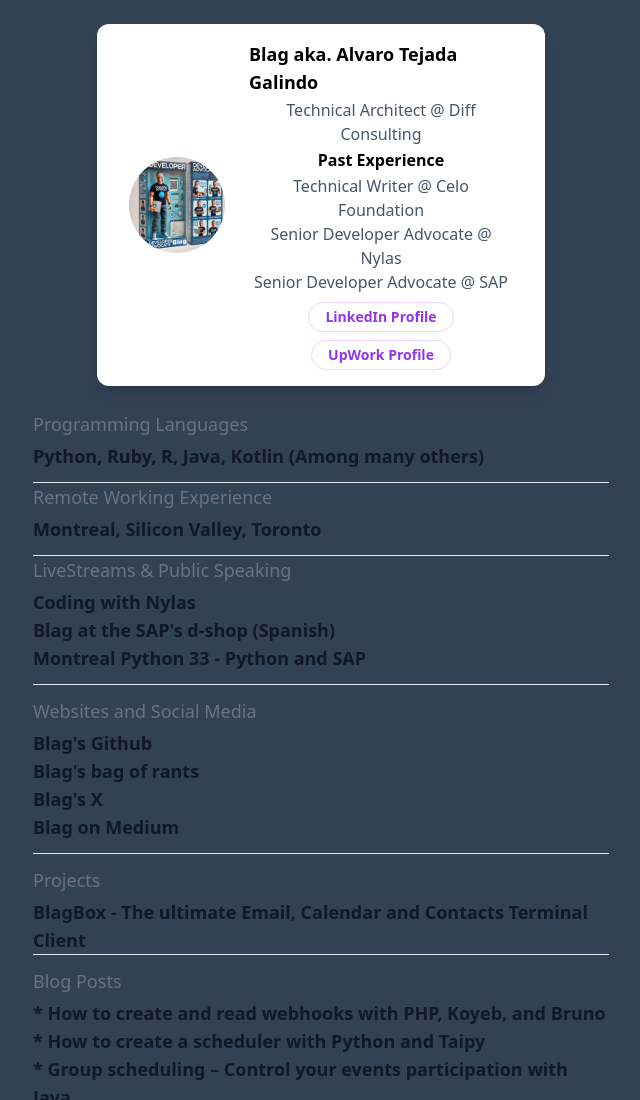
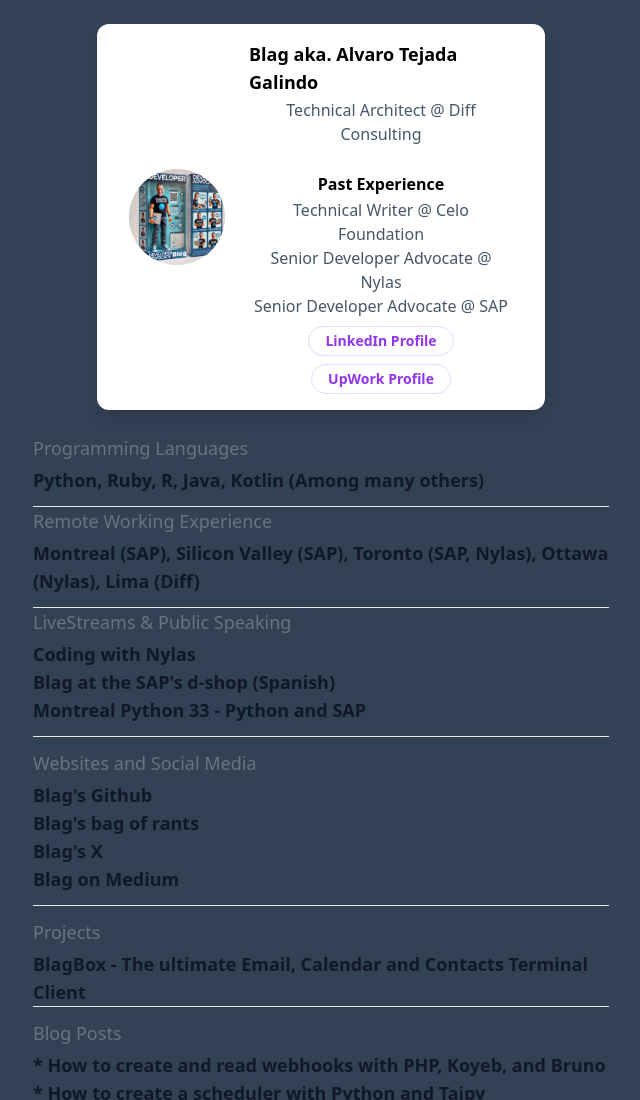
Before and after one commit to atejada/atejada.github.io, a plain HTML site: page index.html in a window 1280 px wide. Shown: the top 1100 px of the page, without its empty margins (319-959 px from the left). Drawn offline with nearby package versions, Linux system fonts and the light colour scheme.

Commit message:
Update index.html

```diff
--- a/index.html
+++ b/index.html
@@ -16,7 +16,7 @@
       </p>
       <p class="text-slate-600 font-medium text-center">
         Technical Architect @ Diff Consulting
-      </p>
+      </p><br>
       <p class="text-md text-black font-semibold text-center">
       Past Experience
       </p>
@@ -41,7 +41,7 @@
     </div>
     <div class="flex flex-col pb-3">
         <dt class="mb-1 text-gray-500 md:text-lg dark:text-gray-400">Remote Working Experience</dt>
-        <dd class="text-lg font-semibold">Montreal, Silicon Valley, Toronto</dd>
+        <dd class="text-lg font-semibold">Montreal (SAP), Silicon Valley (SAP), Toronto (SAP, Nylas), Ottawa (Nylas), Lima (Diff)</dd>
     </div>
     <div class="flex flex-col pb-3">
         <dt class="mb-1 text-gray-500 md:text-lg dark:text-gray-400">LiveStreams & Public Speaking</dt>
```
